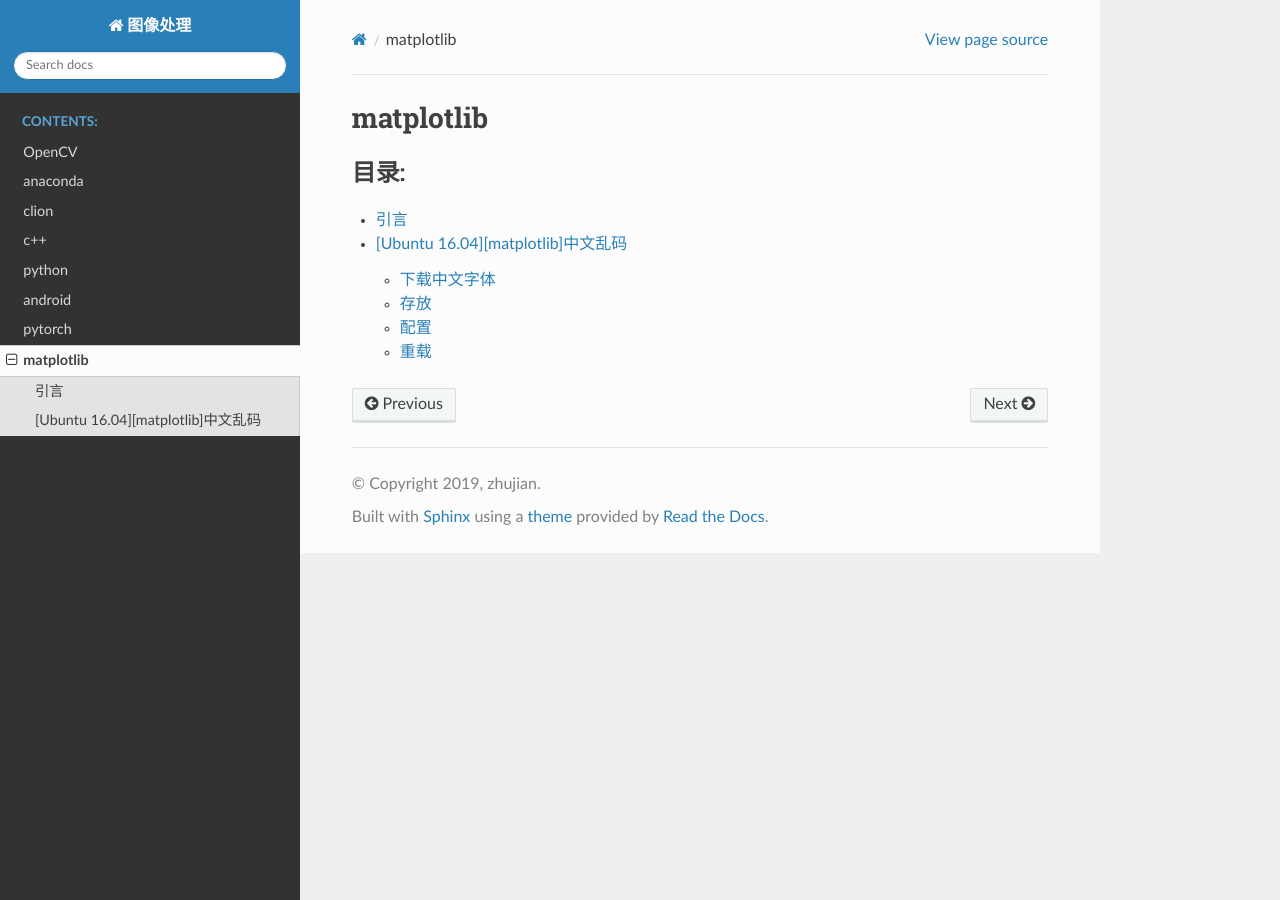
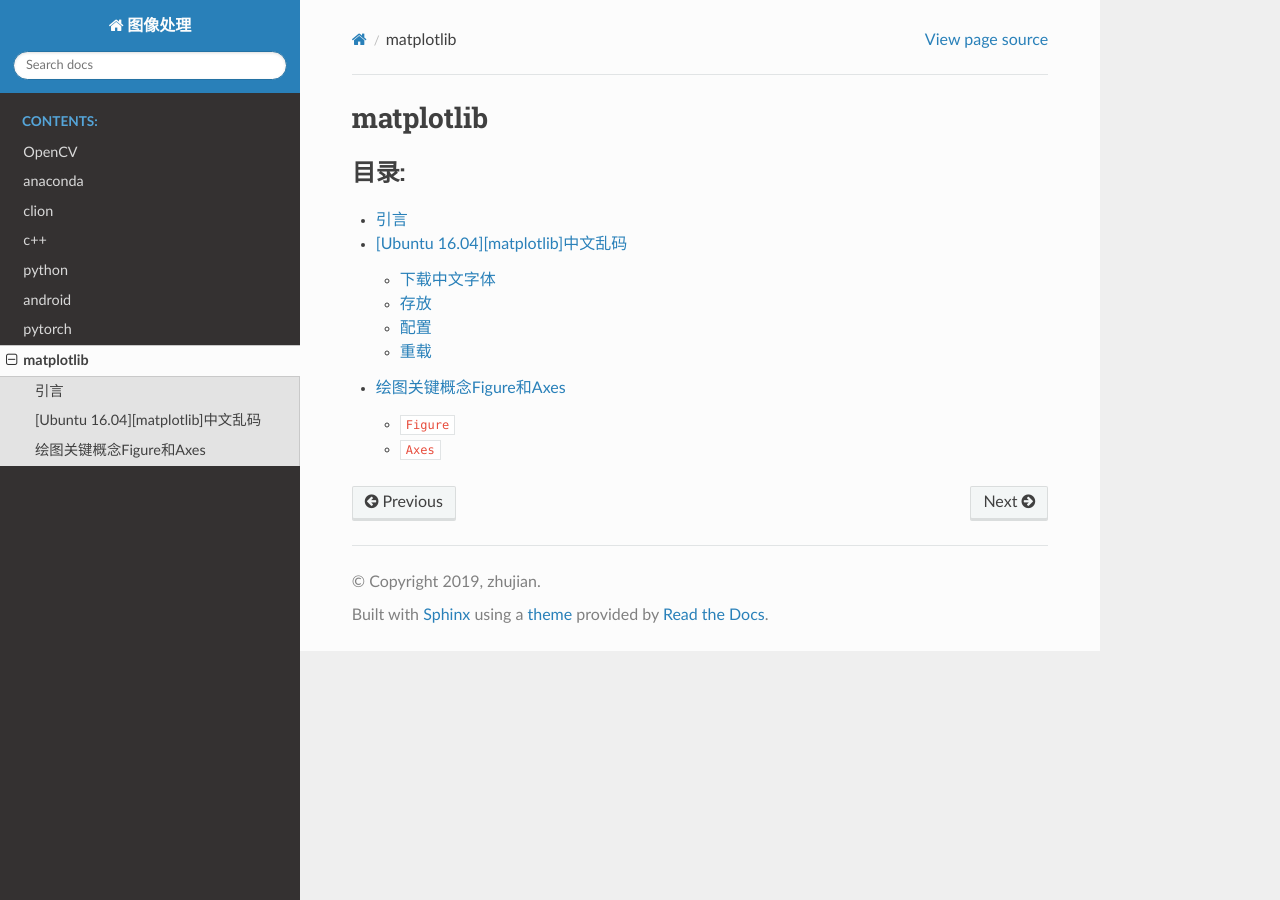
Before and after one commit to Document-Collection/image-processing, a Sphinx documentation site: the page built from docs/source/matplotlib.rst, in a window 1280 px wide. Built offline with Sphinx 7.4.7 and the Read the Docs theme 2.0.0, drawn with Linux system fonts in a browser that asks for light colours; pages that are not in the unit, such as notebooks, are missing from menus; some of the changed lines change nothing that is shown.

Commit message:
docs(matplotlib): 学习绘图关键概念Figure和Axes

````diff
--- a/docs/source/matplotlib.rst
+++ b/docs/source/matplotlib.rst
@@ -11,3 +11,4 @@
 
    matplotlib/引言
    matplotlib/[Ubuntu 16.04][matplotlib]中文乱码
+   matplotlib/绘图关键概念Figure和Axes
--- /dev/null
+++ b/docs/source/matplotlib/绘图关键概念Figure和Axes.md
@@ -0,0 +1,217 @@
+
+# 绘图关键概念Figure和Axes
+
+参考：[Parts of a Figure](https://matplotlib.org/tutorials/introductory/usage.html#parts-of-a-figure)
+
+解析绘图重要概念：`Figure、Axes`
+
+## `Figure`
+
+`Figure`指的是整张图，绘图操作都在其上进行
+
+程序中可以创建多张图，但是每次图形操作仅针对单张图进行
+
+常用函数：
+
+1. `figure`
+2. `suptitle`
+
+### `figure`
+
+调用函数[matplotlib.pyplot.figure](https://matplotlib.org/api/_as_gen/matplotlib.pyplot.figure.html?highlight=figure#matplotlib-pyplot-figure)能够创建一张图
+
+```
+matplotlib.pyplot.figure(num=None, figsize=None, dpi=None, facecolor=None, edgecolor=None, frameon=True, FigureClass=<class 'matplotlib.figure.Figure'>, clear=False, **kwargs)[source]
+```
+
+关键参数是`num`，默认为空，每次调用`figure`递增图像数字，用以区分创建的不同图形；输入指定数字，如果已存在，则返回已创建的图形，否则，新建一个图形
+
+**注意：如果调用`figure`创建了很多图形，退出之前显式调用`pyplot.close()`，以便`pyplot`能够正确清理内存**
+
+#### 调整大小
+
+设置参数`figsize`来调整大小，默认大小为`640x480`，参考`rcParams["figure.figsize"] = [6.4, 4.8]`
+
+设置图像为`600x800`
+
+```
+fig = plt.figure(figsize=(6, 8))
+```
+
+### `suptitle`
+
+调用[matplotlib.pyplot.suptitle](https://matplotlib.org/api/_as_gen/matplotlib.pyplot.suptitle.html?highlight=suptitle#matplotlib-pyplot-suptitle)为一张图形添加居中标题
+
+### 示例代码
+
+创建一张图并添加标题
+
+```
+fig = plt.figure(1)
+fig.suptitle("hello plt")
+fig.show()
+```
+
+## `Axes`
+
+`Axes`指的是绘图区域（或者称之为子图），绘图操作是在`Axes`上完成的，可以在`Figure`上实现多个`Axes`
+
+一个`Axes`包含两个（在`3D`中包含三个）`Axis`(轴)对象，可以设置标题、`x`轴标签、`y`轴标签
+
+常用函数：
+
+1. `plot`
+2. `subplot`
+3. `title/xlabel/ylabel`
+
+### `plot`
+
+函数[matplotlib.pyplot.plot](https://matplotlib.org/api/_as_gen/matplotlib.pyplot.plot.html?highlight=plot#matplotlib-pyplot-plot)能够在当前`Axes`上绘制线段或者标记
+
+```
+matplotlib.pyplot.plot(*args, scalex=True, scaley=True, data=None, **kwargs)
+```
+
+输入一个列表，表示仅输入`y`轴坐标，输入`y`轴坐标就能够自动生成相应长度的`x`轴坐标
+
+```
+y = list(range(1, 10))
+plt.plot(y)
+plt.show()
+```
+
+![](./imgs/plot-y.png)
+
+**注意：`x`轴长度和`y`轴相同，但是从`0`开始计数**
+
+输入两个列表，表示输入`x`轴和`y`轴坐标，注意：两个列表的长度应该相同
+
+```
+x = list(range(11, 20))
+y = list(range(1, 10))
+plt.plot(x, y)
+plt.savefig("plot-x-y.png")
+plt.show()
+```
+
+![](./imgs/plot-x-y.png)
+
+还可以绘制标记点而不是线段
+
+```
+x = list(range(11, 20))
+y = list(range(1, 10))
+
+plt.subplot(121)
+plt.title('121')
+
+plt.subplot(122) # 1行，2列，第二个
+plt.title('122')
+plt.plot(x, y, 'r+')
+
+plt.savefig("subplot-1-2-2.png")
+plt.show()
+```
+
+![](./imgs/plot-x-y-+.png)
+
+### `subplot`
+
+函数[matplotlib.pyplot.subplot](https://matplotlib.org/api/_as_gen/matplotlib.pyplot.subplot.html?highlight=subplot#matplotlib.pyplot.subplot)能够指定当前`Figure`上要绘制的`Axes`列表，以及接下来要绘制的`Axes`位置
+
+```
+matplotlib.pyplot.subplot(*args, **kwargs)
+```
+
+比如指定当前`Figure`有`1`行`2`列共`2`个`Axes`，指定接下来要绘制的是第二个
+
+```
+x = list(range(11, 20))
+y = list(range(1, 10))
+# plt.plot(y)
+plt.subplot(122) # 1行，2列，第二个
+plt.plot(x, y, 'r+')
+plt.savefig("subplot-1-2-2.png")
+plt.show()
+```
+
+![](./imgs/subplot-1-2-2.png)
+
+还可以分开表示`Axes`在`Figure`中的行数/列数和指定当前`Axes`
+
+```
+subplot(nrows, ncols, index, **kwargs)
+subplot(pos, **kwargs)
+```
+
+### `title/xlabel/ylabel`
+
+能够为每个`Axes`设置标签，`x`轴标签和`y`轴标签
+
+参考：
+
+[matplotlib.pyplot.title](https://matplotlib.org/api/_as_gen/matplotlib.pyplot.title.html?highlight=title#matplotlib-pyplot-title)
+
+[matplotlib.pyplot.xlabel](https://matplotlib.org/api/_as_gen/matplotlib.pyplot.xlabel.html?highlight=xlabel#matplotlib-pyplot-xlabel)
+
+[matplotlib.pyplot.ylabel](https://matplotlib.org/api/_as_gen/matplotlib.pyplot.ylabel.html?highlight=ylabel#matplotlib-pyplot-ylabel)
+
+#### 设置标题大小
+
+参考：[matplotlib命令与格式：标题(title),标注(annotate),文字说明(text)](https://blog.csdn.net/helunqu2017/article/details/78659490)
+
+默认为`large`（大小为`12``），参考rcParams['axes.titlesize']`
+
+可以直接设置数值，也可以使用关键字
+
+>['xx-small', 'x-small', 'small', 'medium', 'large','x-large', 'xx-large']
+
+设置如下：
+
+```
+fontdict = {'fontsize': 'small'}
+plt.title('xxx', fontdict)
+```
+
+### 示例程序
+
+实现一个`2`行`2`列子图的图形
+
+```
+fig = plt.figure(figsize=(7.2, 9.6))
+
+fontdict = {'fontsize': 'small'}
+
+x = list(range(1, 5))
+y = list(range(6, 10))
+
+plt.subplot(221)  # 第一行第一列
+plt.plot(x, y)
+plt.title('第一行第一列', fontdict)
+plt.xlabel('第一行')
+plt.ylabel('第一列')
+
+plt.subplot(222)  # 第一行第二列
+plt.plot(x, y, 'r+')
+plt.title('第一行第二列', fontdict)
+plt.xlabel('x')
+plt.ylabel('y')
+
+plt.subplot(223)  # 第二行第一列
+plt.plot(x, y, 'bo')
+plt.title('第二行第一列', fontdict)
+plt.xlabel('x')
+plt.ylabel('y')
+
+plt.subplot(224)  # 第二行第二列
+plt.plot(x, y, 'go')
+plt.title('第二行第二列', fontdict)
+plt.xlabel('x')
+plt.ylabel('y')
+
+plt.suptitle('2行2列Axes')
+plt.savefig('axes-2-2.png')
+plt.show()
+```
+
+![](./imgs/axes-2-2.png)
````
Also changed, not shown: docs/source/matplotlib/imgs/anatomy.png (added), docs/source/matplotlib/imgs/axes-2-2.png (added), docs/source/matplotlib/imgs/figure-1.png (added), docs/source/matplotlib/imgs/figure-2.png (added), docs/source/matplotlib/imgs/figure-3.png (added), docs/source/matplotlib/imgs/figure-suptitle.png (added), docs/source/matplotlib/imgs/line2d-properties-1.png (added), docs/source/matplotlib/imgs/line2d-properties-2.png (added), docs/source/matplotlib/imgs/plot-x-y-+.png (added), docs/source/matplotlib/imgs/plot-x-y.png (added), docs/source/matplotlib/imgs/plot-y.png (added), docs/source/matplotlib/imgs/subplot-1-2-2.png (added).
